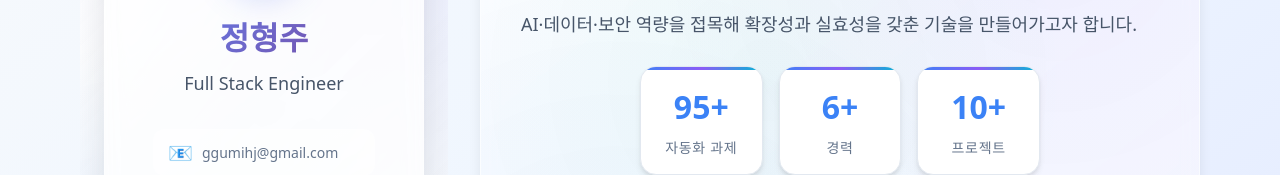
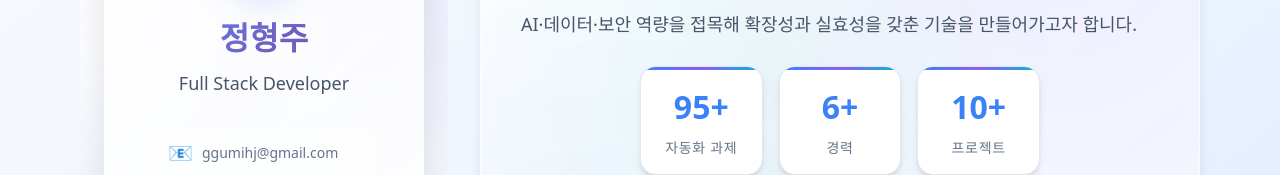
Before and after one commit to Noeul-J/portfolio, a Vue app: page / in a window 1280 px wide. Shown: the part 333-508 px from the top of the page. Built offline with nearby package versions, Linux system fonts and the light colour scheme.

Commit message:
화면 수정

```diff
--- a/src/components/Profile.vue
+++ b/src/components/Profile.vue
@@ -26,7 +26,7 @@ const downloadCV = () => {
             </div>
             <div class="profile-info">
               <h1 class="profile-name">{{ t('hjjung') }}</h1>
-              <p class="profile-title">Full Stack Engineer</p>
+              <p class="profile-title">Full Stack Developer</p>
             </div>
           </div>
 
--- a/src/components/experience.vue
+++ b/src/components/experience.vue
@@ -116,7 +116,7 @@ const { t } = useI18n()
   background-attachment: fixed;
   color: #1e293b;
   position: relative;
-  padding: 40px 0 170px 0;
+  padding: 80px 0 210px 0;
 }
 
 .experience::before {
```
